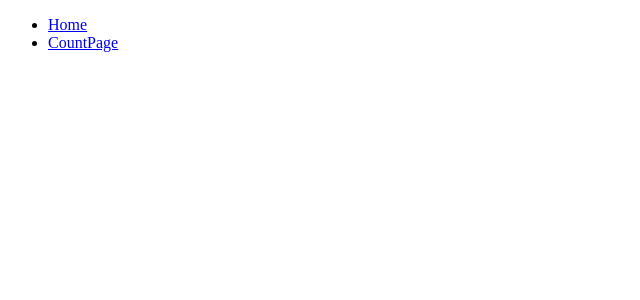
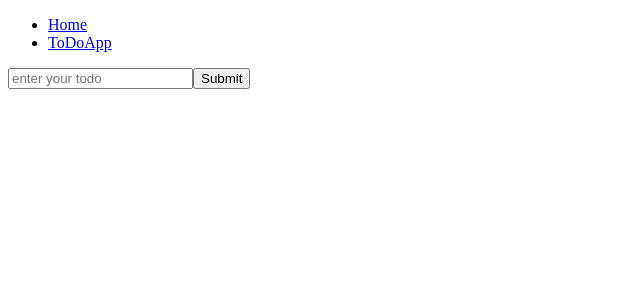
Before and after one commit to sheerien/hooks-test, a React (Create React App) app: page /todoapp in a window 1280 px wide. Shown: the top 300 px of the page, without its empty margins (0-640 px from the left). Built offline with nearby package versions, Linux system fonts and the light colour scheme.

Commit message:
recoding todoapp list with react hooks

```diff
--- a/package.json
+++ b/package.json
@@ -6,6 +6,7 @@
         "@testing-library/jest-dom": "^5.11.4",
         "@testing-library/react": "^11.1.0",
         "@testing-library/user-event": "^12.1.10",
+        "axios": "^0.21.1",
         "node-sass": "^6.0.1",
         "react": "^17.0.2",
         "react-dom": "^17.0.2",
--- a/src/App.js
+++ b/src/App.js
@@ -1,5 +1,6 @@
 import React, { useState } from "react";
 import { BrowserRouter as Router, Route, Switch } from "react-router-dom";
+import Header from "./components/Header";
 import NavBar from "./components/NavBar";
 import routes from "./Routes/routes";
 
@@ -9,7 +10,7 @@ function App() {
 
   return (
     <Router>
-      <NavBar />
+      <Header />
       <Switch>
         {/*<Route path="/" exact component={Home} />*/}
         {routes.map((route, key) => {
--- a/src/Routes/navbars.js
+++ b/src/Routes/navbars.js
@@ -4,7 +4,7 @@ export default [
     pageName: "Home",
   },
   {
-    pagePath: "/countpage",
-    pageName: "CountPage",
+    pagePath: "/todoapp",
+    pageName: "ToDoApp",
   },
 ];
--- a/src/Routes/routes.js
+++ b/src/Routes/routes.js
@@ -1,5 +1,5 @@
-import CountPage from "../components/CountPage";
 import Home from "../components/Home";
+import ToDoApp from "../components/ToDoApp";
 
 export default [
   {
@@ -8,10 +8,10 @@ export default [
     component: Home,
   },
   {
-    path: "/countpage",
+    path: "/todoapp",
     exact: true,
     render: (props, count, setCount) => {
-      return <CountPage {...props} count={count} setCount={setCount} />;
+      return <ToDoApp {...props} count={count} setCount={setCount} />;
     },
   },
 ];
--- a/src/components/CountPage.js
+++ /dev/null
@@ -1,25 +0,0 @@
-import React from "react";
-
-function CountPage(props) {
-  console.log(props);
-  const increaseCount = () => {
-    props.setCount(props.count + 1);
-  };
-  const decreaseCount = () => {
-    props.setCount(props.count > 0 ? props.count - 1 : props.count);
-  };
-  const resetCount = () => {
-    props.setCount(0);
-  };
-
-  return (
-    <div>
-      <h1>{props.count}</h1>
-      <button onClick={() => increaseCount()}>+</button>
-      <button onClick={() => resetCount()}>Reset</button>
-      <button onClick={() => decreaseCount()}>-</button>
-    </div>
-  );
-}
-
-export default CountPage;
--- /dev/null
+++ b/src/components/Header/index.js
@@ -0,0 +1,12 @@
+import React from "react";
+import NavBar from "../NavBar";
+
+function Header() {
+  return (
+    <div>
+      <NavBar />
+    </div>
+  );
+}
+
+export default Header;
--- /dev/null
+++ b/src/components/ToDoApp.js
@@ -0,0 +1,39 @@
+import React, { useState } from "react";
+import ToDoForm from "./ToDoForm";
+import ToDoList from "./ToDoList";
+
+function ToDoApp() {
+  const [todoList, setTodoList] = useState([]);
+  const [newTodo, setNewTodo] = useState("");
+
+  const handelOnChange = (e) => {
+    setNewTodo(e.target.value);
+  };
+
+  const handelOnSubmit = (e) => {
+    e.preventDefault();
+    setTodoList([
+      ...todoList,
+      { id: todoList.length + 1, title: newTodo, isComplete: false },
+    ]);
+    setNewTodo("");
+  };
+
+  const handelDeleteBtn = (item) => {
+    const deleteItems = todoList.filter((ele) => ele.id != item.id);
+    setTodoList(deleteItems);
+  };
+
+  return (
+    <div>
+      <ToDoForm
+        newTodo={newTodo}
+        handelOnChange={handelOnChange}
+        handelOnSubmit={handelOnSubmit}
+      />
+      <ToDoList todoList={todoList} handelDeleteBtn={handelDeleteBtn} />
+    </div>
+  );
+}
+
+export default ToDoApp;
--- /dev/null
+++ b/src/components/ToDoForm.js
@@ -0,0 +1,18 @@
+import React from "react";
+
+function ToDoForm(props) {
+  return (
+    <form onSubmit={props.handelOnSubmit}>
+      <input
+        type="text"
+        autoComplete="off"
+        placeholder="enter your todo"
+        value={props.newTodo}
+        onChange={props.handelOnChange}
+      />
+      <input type="submit" />
+    </form>
+  );
+}
+
+export default ToDoForm;
--- /dev/null
+++ b/src/components/ToDoList.js
@@ -0,0 +1,22 @@
+import React from "react";
+
+function ToDoList(props) {
+  return (
+    <div>
+      {props.todoList.length
+        ? props.todoList.map((item) => {
+            return (
+              <div key={item.id}>
+                {item.title}{" "}
+                <button onClick={() => props.handelDeleteBtn(item)}>
+                  Delete
+                </button>
+              </div>
+            );
+          })
+        : ""}
+    </div>
+  );
+}
+
+export default ToDoList;
```
Also changed, not shown: 1 other file (tests, documents, lock files or other folders).
